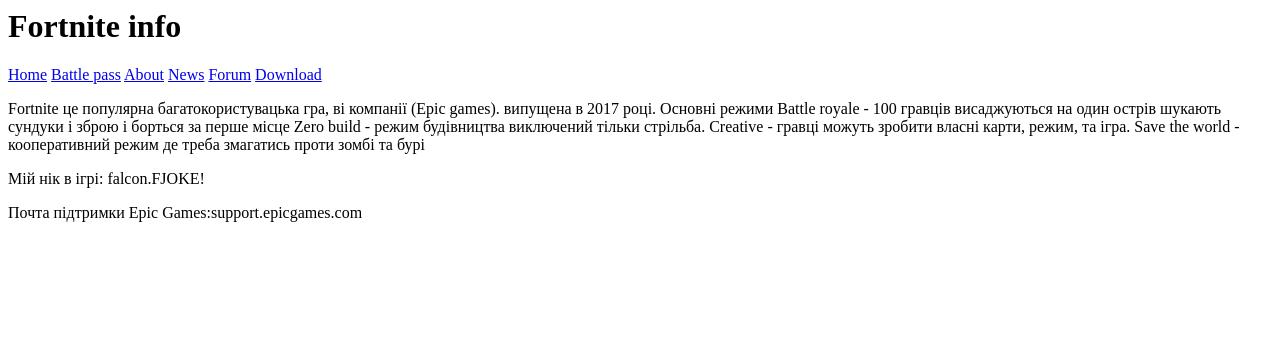
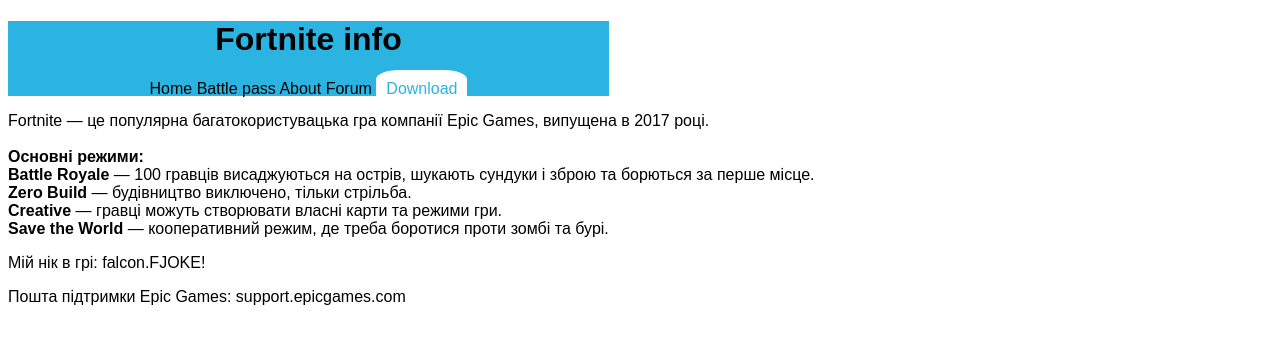
Before and after one commit to Danya55458/Fortnite-Info, a plain HTML site: page page3.html in a window 1280 px wide. Drawn offline with Linux system fonts and the light colour scheme.

Commit message:
Update page3.html

```diff
--- a/page3.html
+++ b/page3.html
@@ -1,32 +1,41 @@
-<html>
+<!DOCTYPE html>
+<html lang="uk">
+<head>
+    <meta charset="UTF-8">
+    <meta name="viewport" content="width=device-width, initial-scale=1.0">
+    <title>Fortnite - Режими гри</title>
+    <link rel="stylesheet" href="index.css">
+</head>
 <body>
+
     <header>
         <h1>Fortnite info</h1>
         <nav>
-                <a href="#" class="b1">Home</a>
-                <a href="#" class="b2">Battle pass</a>
-                <a href="#" class="b3">About</a>
-                <a href="#" class="b4">News</a>
-                <a href="#" class="b5">Forum</a>
+            <a href="index.html" class="b1">Home</a>
+            <a href="page2.html" class="b2">Battle pass</a>
+            <a href="page3.html" class="b3">About</a>
+            <a href="https://dev.epicgames.com/community/fortnite" class="b5">Forum</a>
             <a href="https://store.epicgames.com/uk/" class="b6">Download</a>
         </nav>
     </header>
-        <main>
-            <p>Fortnite це популярна багатокористувацька гра, ві компанії (Epic games). випущена в 2017 році.
-                                                                                    Основні режими
-Battle royale -  100 гравців висаджуються на один острів шукають сундуки і зброю і борться за перше місце
 
-Zero build - режим  будівництва виключений тільки стрільба.
+    <main class ="main3">
+        <div class="text-card">
+            <p>
+                Fortnite — це популярна багатокористувацька гра компанії Epic Games, випущена в 2017 році.<br><br>
+                <strong>Основні режими:</strong><br>
+                <strong>Battle Royale</strong> — 100 гравців висаджуються на острів, шукають сундуки і зброю та борються за перше місце.<br>
+                <strong>Zero Build</strong> — будівництво виключено, тільки стрільба.<br>
+                <strong>Creative</strong> — гравці можуть створювати власні карти та режими гри.<br>
+                <strong>Save the World</strong> — кооперативний режим, де треба боротися проти зомбі та бурі.
+            </p>
+        </div>
+    </main>
 
-Creative -  гравці можуть зробити  власні карти, режим, та ігра.
+    <footer>
+        <p>Мій нік в грі: falcon.FJOKE!</p>
+        <p>Пошта підтримки Epic Games: support.epicgames.com</p>
+    </footer>
 
-Save the world  -  кооперативний режим де треба змагатись проти зомбі та бурі</p>
-            </main>
-            <footer>
-            <p>Мій нік в ігрі: falcon.FJOKE!</p>
-            <p>Почта підтримки Epic Games:support.epicgames.com</p>
-
-
-        </footer>
 </body>
 </html>
```
Lines whose indentation alone changed are shown as unchanged.
